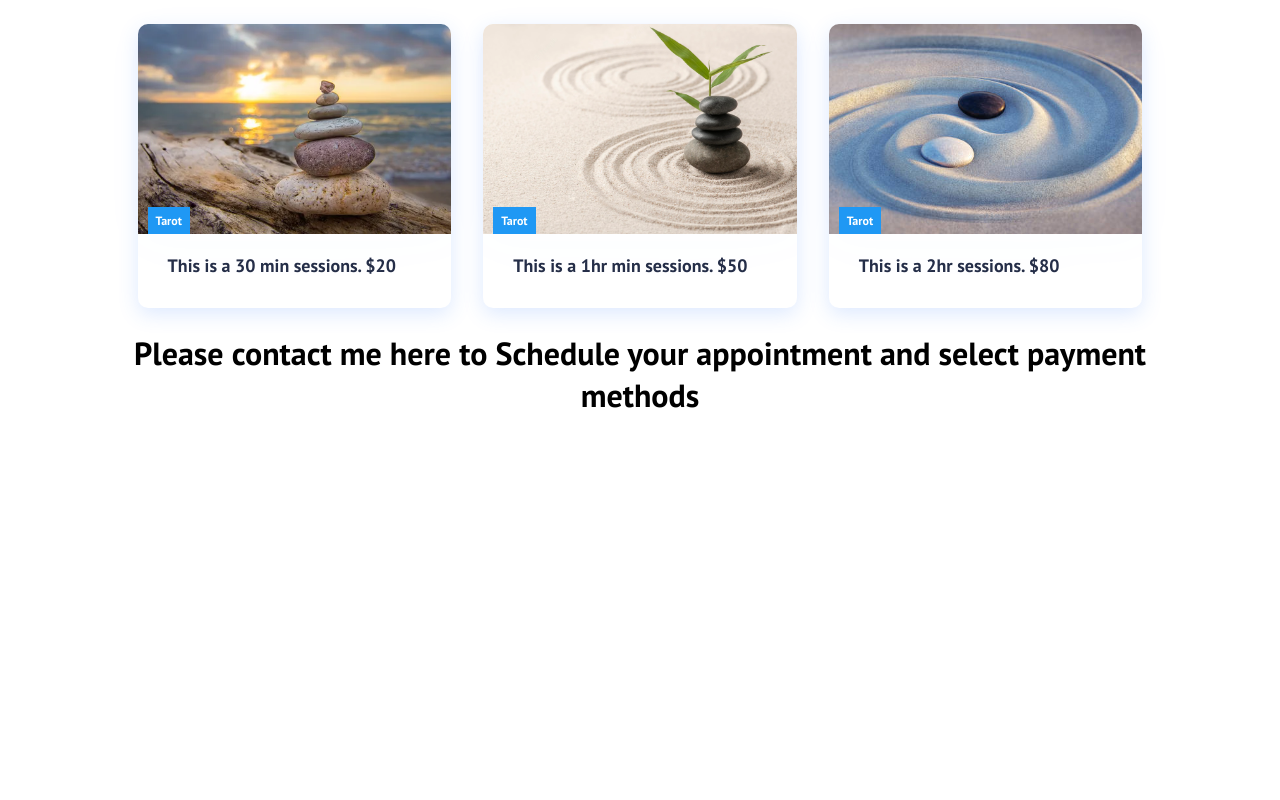
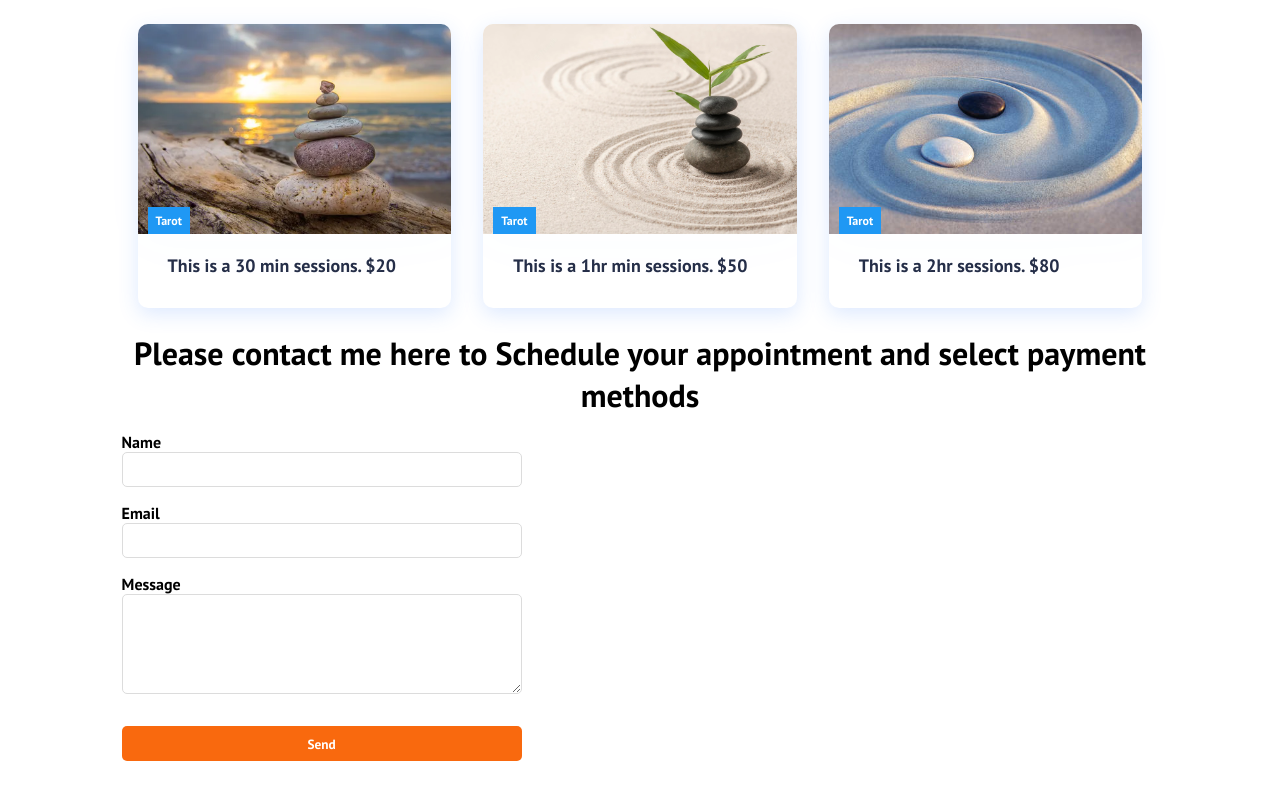
Before and after one commit to rob49157/final_corazon_page, a React (Create React App) app in the folder root/: page /services in a window 1280 px wide. Shown: the part 254-1054 px from the top of the page. Before the commit the page ends 800 px from the top, so only its background shows below. Built offline with nearby package versions, Linux system fonts and the light colour scheme.

Commit message:
email form

```diff
--- a/root/package.json
+++ b/root/package.json
@@ -3,13 +3,15 @@
   "version": "0.1.0",
   "private": true,
   "dependencies": {
+    "@emailjs/browser": "^3.6.2",
     "@testing-library/jest-dom": "^4.2.4",
     "@testing-library/react": "^9.3.2",
     "@testing-library/user-event": "^7.1.2",
     "react": "^16.13.1",
     "react-dom": "^16.13.1",
     "react-router-dom": "^5.2.0",
-    "react-scripts": "3.4.1"
+    "react-scripts": "3.4.1",
+    "styled-components": "^5.3.5"
   },
   "scripts": {
     "start": "react-scripts start",
--- /dev/null
+++ b/root/src/components/pages/Contact.js
@@ -0,0 +1,88 @@
+
+import React, { useRef } from 'react';
+import emailjs from '@emailjs/browser';
+import styled from "styled-components";
+
+function Contact() {
+    const form = useRef();
+
+    const sendEmail = (e) => {
+      e.preventDefault();
+
+      emailjs.sendForm('service_kp1yz1i', 'template_2mkw7tj', form.current, 's99Pt_HAvZNVH43yh')
+        .then((result) => {
+            console.log(result.text);
+            console.log("message sent")
+        }, (error) => {
+            console.log(error.text);
+        });
+    };
+
+
+  return (
+    <StyledContactForm>
+    <form ref={form} onSubmit={sendEmail}>
+    <label>Name</label>
+    <input type="text" name="user_name" />
+    <label>Email</label>
+    <input type="email" name="user_email" />
+    <label>Message</label>
+    <textarea name="message" />
+    <input type="submit" value="Send" />
+  </form>
+  </StyledContactForm>
+
+  )
+}
+
+export default Contact
+
+
+//styled
+
+// Styles
+const StyledContactForm = styled.div`
+  width: 400px;
+  form {
+    display: flex;
+    align-items: flex-start;
+    flex-direction: column;
+    width: 100%;
+    font-size: 16px;
+    input {
+      width: 100%;
+      height: 35px;
+      padding: 7px;
+      outline: none;
+      border-radius: 5px;
+      border: 1px solid rgb(220, 220, 220);
+      &:focus {
+        border: 2px solid rgba(0, 206, 158, 1);
+      }
+    }
+    textarea {
+      max-width: 100%;
+      min-width: 100%;
+      width: 100%;
+      max-height: 100px;
+      min-height: 100px;
+      padding: 7px;
+      outline: none;
+      border-radius: 5px;
+      border: 1px solid rgb(220, 220, 220);
+      &:focus {
+        border: 2px solid rgba(0, 206, 158, 1);
+      }
+    }
+    label {
+      margin-top: 1rem;
+    }
+    input[type="submit"] {
+      margin-top: 2rem;
+      cursor: pointer;
+      background: rgb(249, 105, 14);
+      color: white;
+      border: none;
+    }
+  }
+`;
--- a/root/src/components/pages/Services.js
+++ b/root/src/components/pages/Services.js
@@ -2,6 +2,9 @@
 import '../../App.css';
 import CardItem from '../CardItem';
 import Cards from '../Cards';
+import Contact from './Contact';
+
+
 
 export default function Services() {
   return (
@@ -53,9 +56,12 @@
           />
         </ul>
         <h1>Please contact me here to Schedule your appointment and select payment methods</h1>
+        <Contact/>
       </div>
     </div>
+
   </div>
+
 
 
   )
```
Also changed, not shown: 1 other file (tests, documents, lock files or other folders).
